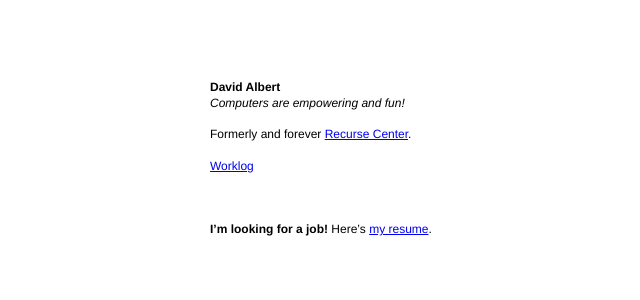
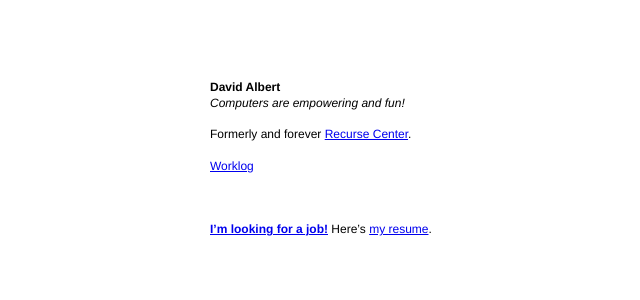
Before and after one commit to davidbalbert/davidbalbert.github.io, a Jekyll site: the page built from index.html, in a window 1280 px wide. Shown: the top 300 px of the page, without its empty margins (155-795 px from the left). Built offline with Jekyll 4.4.1, drawn with Linux system fonts in a browser that asks for light colours.

Commit message:
Add link to “Hire David Albert”

```diff
--- a/index.html
+++ b/index.html
@@ -8,4 +8,4 @@ title: David Albert
 <p>Formerly and forever <a href="https://www.recurse.com/">Recurse Center</a>.</p>
 <p><a href="/worklog">Worklog</a></p>
 
-<p style="margin-top: 3rem;"><strong>I’m looking for a job!</strong> Here’s <a href="/David Albert resume.pdf" download>my resume</a>.</p>
+<p style="margin-top: 3rem;"><strong><a href="https://davidbalbert.notion.site/Hire-David-Albert-47686f4e44a44295bb6f2f2b375a4637">I’m looking for a job!</a></strong> Here’s <a href="/David Albert resume.pdf" download>my resume</a>.</p>
```
